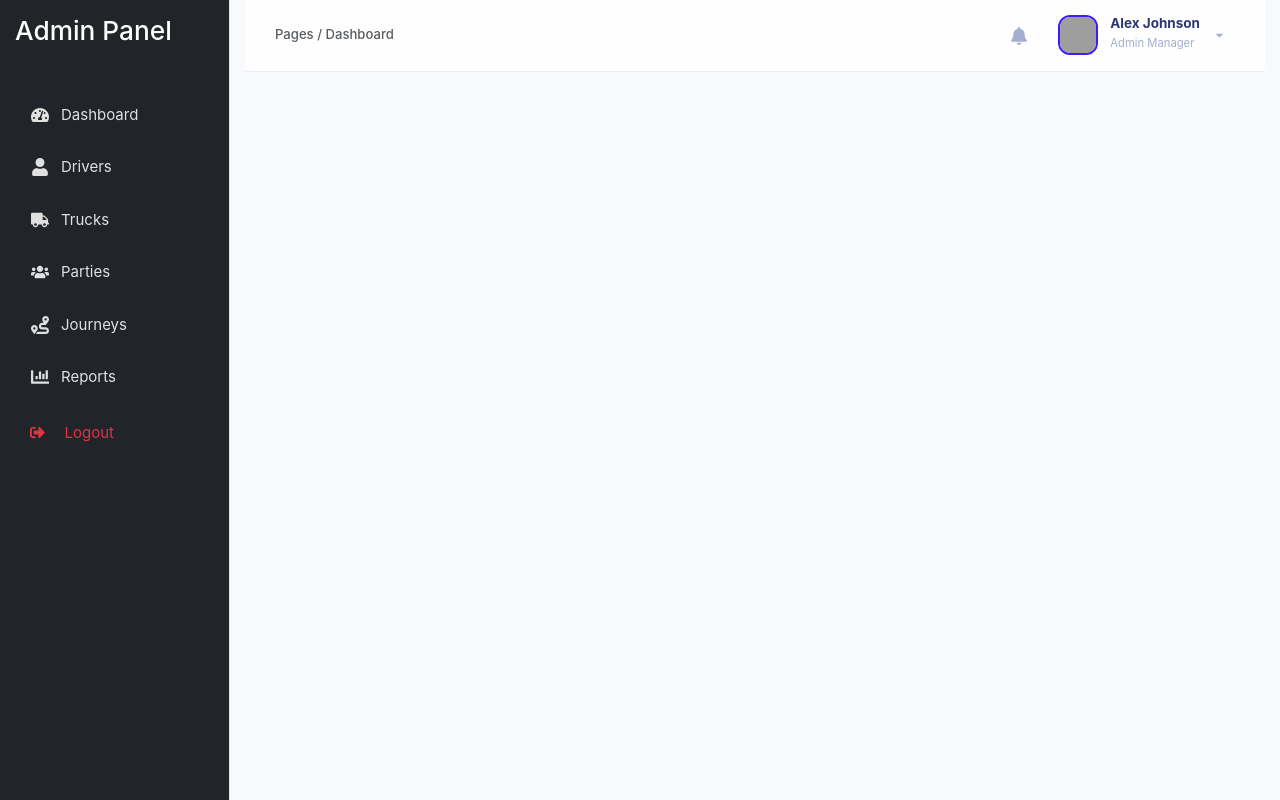
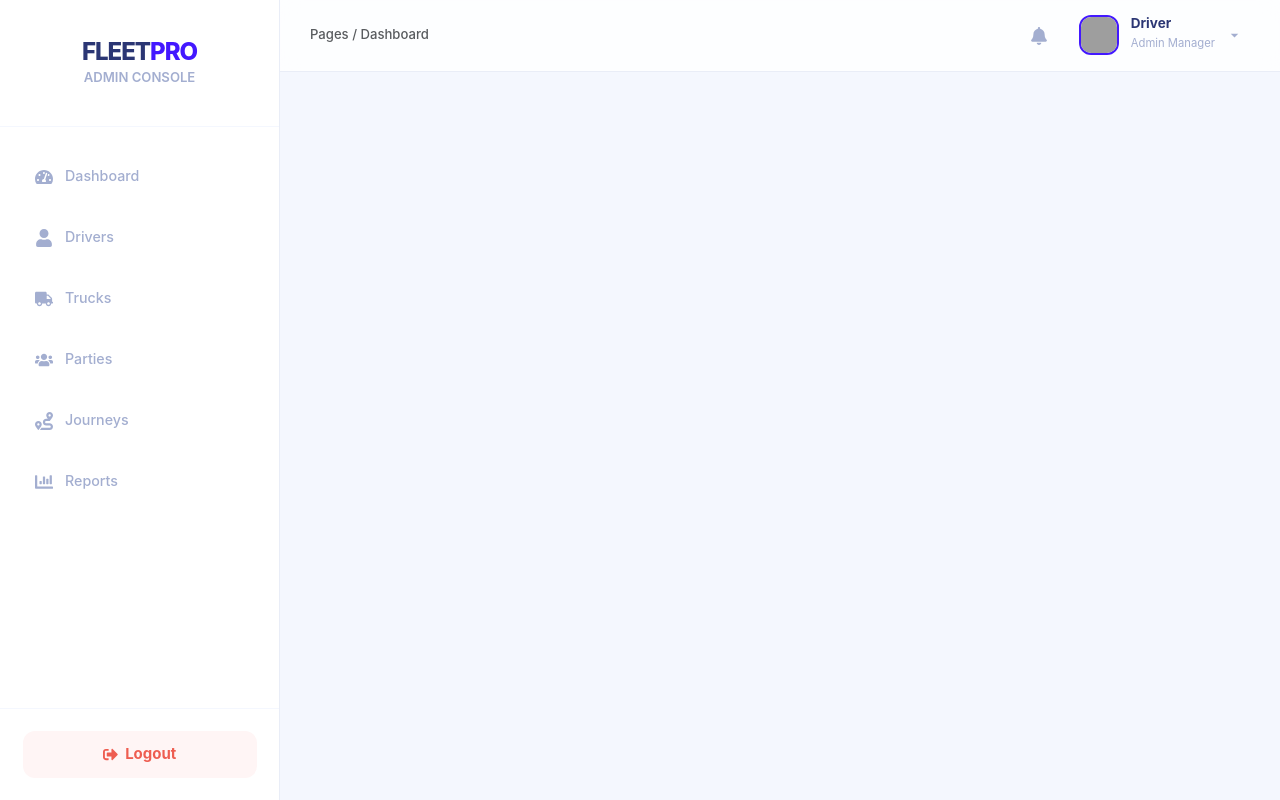
Before and after one commit to PatrickBett/Logistics-Management-System, a React (Vite) app in the folder frontend/: page /admin in a window 1280 px wide. Built offline with nearby package versions, Linux system fonts and the light colour scheme; no server answers; grey boxes are pictures that could not be loaded.

Commit message:
update driver

```diff
--- a/frontend/src/pages/Admin/AdminDashboard.jsx
+++ b/frontend/src/pages/Admin/AdminDashboard.jsx
@@ -1,11 +1,7 @@
 import React, { useState } from "react";
-import { Link, Outlet } from "react-router-dom";
-import { useNavigate } from "react-router-dom";
+import { Outlet, useNavigate, NavLink } from "react-router-dom";
 import { toast } from "react-toastify";
 import Header from "./Header";
-import { FaBars } from "react-icons/fa";
-import { NavLink } from "react-router-dom";
-
 import {
   FaTruck,
   FaUser,
@@ -18,91 +14,171 @@ import {
 
 function AdminDashboard() {
   const [sidebarOpen, setSidebarOpen] = useState(true);
-  // const toggleSidebar = () => setSidebarOpen(!sidebarOpen);
   const navigate = useNavigate();
+
   const handleLogout = () => {
     try {
-      localStorage.removeItem("access");
-      localStorage.removeItem("refresh");
-      localStorage.removeItem("user");
-      toast.success("LoggedOut success");
+      localStorage.clear();
+      toast.success("Logged out successfully");
       navigate("/");
     } catch (e) {
-      console.log(e);
+      console.error(e);
     }
   };
-  const toggleSidebar = () => {
-    setSidebarOpen((prev) => !prev);
+
+  const toggleSidebar = () => setSidebarOpen((prev) => !prev);
+
+  // --- THE MODERN DASHBOARD PALETTE ---
+  const styles = {
+    layoutWrapper: {
+      display: "flex",
+      height: "100vh",
+      width: "100vw",
+      backgroundColor: "#F4F7FE", // Professional Soft Blue-Grey Background
+      overflow: "hidden",
+    },
+    sidebar: {
+      width: sidebarOpen ? "280px" : "0px",
+      minWidth: sidebarOpen ? "280px" : "0px",
+      backgroundColor: "#FFFFFF",
+      transition: "all 0.35s cubic-bezier(0.4, 0, 0.2, 1)",
+      borderRight: "1px solid #E9EDF7",
+      display: "flex",
+      flexDirection: "column",
+      overflow: "hidden",
+      zIndex: 1050,
+    },
+    logoSection: {
+      padding: "2.5rem 1.5rem",
+      textAlign: "center",
+      borderBottom: "1px solid #F4F7FE",
+    },
+    logoText: {
+      color: "#2B3674",
+      fontWeight: "800",
+      fontSize: "1.6rem",
+      letterSpacing: "-1px",
+      margin: 0,
+    },
+    navLinks: {
+      flexGrow: 1,
+      padding: "1.5rem 1rem",
+      overflowY: "auto",
+    },
+    link: ({ isActive }) => ({
+      display: "flex",
+      alignItems: "center",
+      textDecoration: "none",
+      padding: "12px 20px",
+      marginBottom: "10px",
+      borderRadius: "15px",
+      fontSize: "0.95rem",
+      fontWeight: isActive ? "700" : "500",
+      color: isActive ? "#4318FF" : "#A3AED0",
+      backgroundColor: isActive ? "#F4F7FE" : "transparent",
+      transition: "all 0.25s ease",
+      position: "relative",
+    }),
+    activeIndicator: {
+      position: "absolute",
+      right: "0",
+      height: "25px",
+      width: "4px",
+      backgroundColor: "#4318FF",
+      borderRadius: "4px",
+    },
+    mainContent: {
+      flexGrow: 1,
+      display: "flex",
+      flexDirection: "column",
+      height: "100vh",
+      overflow: "hidden", // Let the specific pages handle their own scrolling
+    },
+    contentArea: {
+      flexGrow: 1,
+      padding: "1.5rem",
+      overflowY: "auto",
+      scrollBehavior: "smooth",
+    },
+    logoutSection: {
+      padding: "1.5rem",
+      borderTop: "1px solid #F4F7FE",
+    },
+    logoutBtn: {
+      width: "100%",
+      padding: "12px",
+      borderRadius: "12px",
+      border: "none",
+      backgroundColor: "#FFF5F5",
+      color: "#EE5D50",
+      fontWeight: "700",
+      display: "flex",
+      alignItems: "center",
+      justifyContent: "center",
+      transition: "all 0.2s",
+    },
   };
+
+  const menuItems = [
+    { path: "/admin/dashboard", label: "Dashboard", icon: <FaTachometerAlt /> },
+    { path: "/admin/drivers", label: "Drivers", icon: <FaUser /> },
+    { path: "/admin/trucks", label: "Trucks", icon: <FaTruck /> },
+    { path: "/admin/parties", label: "Parties", icon: <FaUsers /> },
+    { path: "/admin/journeys", label: "Journeys", icon: <FaRoute /> },
+    { path: "/admin/report", label: "Reports", icon: <FaChartBar /> },
+  ];
+
   return (
-    <>
-      <div className="d-flex vh-100">
-        {/* Sidebar */}
-        <div
-          id="sidebar"
-          className={`border-end d-flex flex-column ps-3 pt-3 bg-dark ${
-            sidebarOpen ? "d-block" : "d-none"
-          } d-md-flex`} // d-md-flex ensures sidebar is always visible on md+ screens
-          style={{ width: "230px", minWidth: "230px" }}
-        >
-          <h3 style={{ color: "white" }} className="mb-5">
-            Admin Panel
+    <div style={styles.layoutWrapper}>
+      {/* Sidebar */}
+      <aside style={styles.sidebar}>
+        <div style={styles.logoSection}>
+          <h3 style={styles.logoText}>
+            FLEET<span style={{ color: "#4318FF" }}>PRO</span>
           </h3>
-
-          <NavLink to="/admin/dashboard" className="sidebar-link">
-            <FaTachometerAlt className="icon" />
-            <span>Dashboard</span>
-          </NavLink>
-
-          <NavLink to="/admin/drivers" className="sidebar-link">
-            <FaUser className="icon" />
-            <span>Drivers</span>
-          </NavLink>
-
-          <NavLink to="/admin/trucks" className="sidebar-link">
-            <FaTruck className="icon" />
-            <span>Trucks</span>
-          </NavLink>
-
-          <NavLink to="/admin/parties" className="sidebar-link">
-            <FaUsers className="icon" />
-            <span>Parties</span>
-          </NavLink>
-
-          <NavLink to="/admin/journeys" className="sidebar-link">
-            <FaRoute className="icon" />
-            <span>Journeys</span>
-          </NavLink>
-
-          <NavLink to="/admin/report" className="sidebar-link">
-            <FaChartBar className="icon" />
-            <span>Reports</span>
-          </NavLink>
-
-          <span
-            className="p-3 mb-5 text-danger sidebar-link"
-            style={{ cursor: "pointer" }}
-            onClick={handleLogout}
-          >
-            <FaSignOutAlt className="me-2" /> Logout
-          </span>
+          <small style={{ color: "#A3AED0", fontWeight: "600" }}>
+            ADMIN CONSOLE
+          </small>
         </div>
 
-        {/* Main content */}
-        <div
-          className="flex-grow-1 px-3"
-          style={{
-            width: sidebarOpen ? "calc(100vw - 230px)" : "100%",
-            maxHeight: "100vh",
-            overflowY: "auto", // vertical scroll when content overflows
-            overflowX: "hidden", // optional: hide horizontal scroll
-          }}
-        >
-          <Header onToggleSidebar={toggleSidebar} sidebarOpen={sidebarOpen} />
+        <nav style={styles.navLinks}>
+          {menuItems.map((item) => (
+            <NavLink key={item.path} to={item.path} style={styles.link}>
+              {({ isActive }) => (
+                <>
+                  <span style={{ marginRight: "12px", fontSize: "1.2rem" }}>
+                    {item.icon}
+                  </span>
+                  <span>{item.label}</span>
+                  {isActive && <div style={styles.activeIndicator} />}
+                </>
+              )}
+            </NavLink>
+          ))}
+        </nav>
+
+        <div style={styles.logoutSection}>
+          <button
+            style={styles.logoutBtn}
+            onClick={handleLogout}
+            className="btn-logout-hover"
+          >
+            <FaSignOutAlt className="me-2" />
+            Logout
+          </button>
+        </div>
+      </aside>
+
+      {/* Main Content Wrapper */}
+      <main style={styles.mainContent}>
+        <Header onToggleSidebar={toggleSidebar} sidebarOpen={sidebarOpen} />
+
+        {/* The Page Container where Outlet renders your components */}
+        <div style={styles.contentArea}>
           <Outlet />
         </div>
-      </div>
-    </>
+      </main>
+    </div>
   );
 }
 
--- a/frontend/src/pages/Admin/Header.jsx
+++ b/frontend/src/pages/Admin/Header.jsx
@@ -1,10 +1,19 @@
-import React, { useEffect, useState } from "react";
+import React, { useContext, useEffect, useState } from "react";
 import { FaBars, FaTimes, FaBell, FaUserCircle } from "react-icons/fa";
 import { IoMdArrowDropdown } from "react-icons/io";
+import { AdminContext } from "../../contexts/AdminContext";
 
 function Header({ onToggleSidebar, sidebarOpen }) {
   const [notifications, setNotifications] = useState([]);
   const [unreadCount, setUnreadCount] = useState(0);
+
+  const { trucks, drivers } = useContext(AdminContext);
+
+  const myTruck = trucks.find(
+    (t) => t.driver_info?.id?.toString() === drivers[0]?.id?.toString(),
+  );
+
+  const username = myTruck?.driver_info?.name || "Driver";
 
   // --- CUSTOM STYLES ---
   const styles = {
@@ -119,7 +128,7 @@ function Header({ onToggleSidebar, sidebarOpen }) {
                 lineHeight: "1",
               }}
             >
-              Alex Johnson
+              {username || "Alex Johnson"}
             </div>
             <span style={{ color: "#A3AED0", fontSize: "0.75rem" }}>
               Admin Manager
--- a/frontend/src/pages/User/UserDashboardLayout.jsx
+++ b/frontend/src/pages/User/UserDashboardLayout.jsx
@@ -1,99 +1,175 @@
-import React from "react";
-import { Link, Outlet } from "react-router-dom";
-import { useNavigate } from "react-router-dom";
+import React, { useState } from "react";
+import { Outlet, useNavigate, NavLink } from "react-router-dom";
+import { toast } from "react-toastify";
 import Header from "../Admin/Header";
-import { toast } from "react-toastify";
-import { useState } from "react";
-import { NavLink } from "react-router-dom";
 import {
   FaTruck,
-  FaUser,
   FaTachometerAlt,
-  FaChartBar,
   FaRoute,
-  FaUsers,
   FaSignOutAlt,
 } from "react-icons/fa";
 
 function UserDashboardLayout() {
   const [sidebarOpen, setSidebarOpen] = useState(true);
   const navigate = useNavigate();
+
   const handleLogout = () => {
     try {
-      localStorage.removeItem("access");
-      localStorage.removeItem("refresh");
-      localStorage.removeItem("role");
-      toast.success("Loggedout success");
-
+      localStorage.clear(); // Clears access, refresh, role, etc.
+      toast.success("Logged out successfully");
       navigate("/");
+      // Force reload only if necessary to clear global state
       window.location.reload();
     } catch (e) {
-      console.log(e);
+      console.error("Logout error:", e);
     }
   };
-  const toggleSidebar = () => {
-    setSidebarOpen((prev) => !prev);
+
+  const toggleSidebar = () => setSidebarOpen((prev) => !prev);
+
+  // --- MODERN UI STYLES ---
+  const styles = {
+    layoutWrapper: {
+      display: "flex",
+      height: "100vh",
+      width: "100vw",
+      backgroundColor: "#F4F7FE", // Consistent background
+      overflow: "hidden",
+    },
+    sidebar: {
+      width: sidebarOpen ? "280px" : "0px",
+      minWidth: sidebarOpen ? "280px" : "0px",
+      backgroundColor: "#FFFFFF",
+      transition: "all 0.35s cubic-bezier(0.4, 0, 0.2, 1)",
+      borderRight: "1px solid #E9EDF7",
+      display: "flex",
+      flexDirection: "column",
+      overflow: "hidden",
+      zIndex: 1050,
+    },
+    logoSection: {
+      padding: "2.5rem 1.5rem",
+      borderBottom: "1px solid #F4F7FE",
+    },
+    logoText: {
+      color: "#2B3674",
+      fontWeight: "800",
+      fontSize: "1.5rem",
+      letterSpacing: "-1px",
+      margin: 0,
+    },
+    navLinks: {
+      flexGrow: 1,
+      padding: "1.5rem 1rem",
+    },
+    link: ({ isActive }) => ({
+      display: "flex",
+      alignItems: "center",
+      textDecoration: "none",
+      padding: "12px 20px",
+      marginBottom: "10px",
+      borderRadius: "15px",
+      fontSize: "0.95rem",
+      fontWeight: isActive ? "700" : "500",
+      color: isActive ? "#4318FF" : "#A3AED0",
+      backgroundColor: isActive ? "#F4F7FE" : "transparent",
+      transition: "all 0.25s ease",
+      position: "relative",
+    }),
+    activeIndicator: {
+      position: "absolute",
+      right: "0",
+      height: "25px",
+      width: "4px",
+      backgroundColor: "#4318FF",
+      borderRadius: "4px",
+    },
+    mainContent: {
+      flexGrow: 1,
+      display: "flex",
+      flexDirection: "column",
+      height: "100vh",
+      overflow: "hidden",
+    },
+    contentArea: {
+      flexGrow: 1,
+      padding: "1.5rem",
+      overflowY: "auto",
+    },
+    logoutSection: {
+      padding: "1.5rem",
+      borderTop: "1px solid #F4F7FE",
+    },
+    logoutBtn: {
+      width: "100%",
+      padding: "12px",
+      borderRadius: "12px",
+      border: "none",
+      backgroundColor: "#FFF5F5",
+      color: "#EE5D50",
+      fontWeight: "700",
+      display: "flex",
+      alignItems: "center",
+      justifyContent: "center",
+      transition: "all 0.2s",
+    },
   };
+
+  const menuItems = [
+    { path: "/user/dashboard", label: "Dashboard", icon: <FaTachometerAlt /> },
+    { path: "/user/trucks", label: "My Truck", icon: <FaTruck /> },
+    { path: "/user/journeys", label: "My Journeys", icon: <FaRoute /> },
+  ];
+
   return (
-    <>
-      <div className="d-flex vh-100">
-        {/* Sidebar */}
-        <div
-          id="sidebar"
-          className={`border-end d-flex flex-column ps-3 pt-3 bg-dark ${
-            sidebarOpen ? "d-block" : "d-none"
-          } d-md-flex`} // d-md-flex ensures sidebar is always visible on md+ screens
-          style={{ width: "230px", minWidth: "230px" }}
-        >
-          <h3 style={{ color: "white" }}>User Panel</h3>
-
-          <NavLink
-            to="/user/dashboard"
-            className="p-3 text-decoration-none sidebar-link"
-          >
-            <FaTachometerAlt className="me-2" />
-            Dashboard
-          </NavLink>
-
-          <NavLink
-            to="/user/trucks"
-            className="p-3 text-decoration-none sidebar-link"
-          >
-            <FaTruck className="me-2" />
-            My Truck
-          </NavLink>
-
-          <NavLink
-            to="/user/journeys"
-            className="p-3 text-decoration-none sidebar-link"
-          >
-            <FaRoute className="me-2" /> My Journeys
-          </NavLink>
-
-          <span
-            className="p-3 text-danger sidebar-link"
-            style={{ cursor: "pointer" }}
-            onClick={handleLogout}
-          >
-            <FaSignOutAlt className="me-2" /> Logout
-          </span>
+    <div style={styles.layoutWrapper}>
+      {/* Sidebar */}
+      <aside
+        style={styles.sidebar}
+        className={sidebarOpen ? "" : "d-none d-md-flex"}
+      >
+        <div style={styles.logoSection}>
+          <h3 style={styles.logoText}>
+            FLEET<span style={{ color: "#4318FF" }}>PRO</span>
+          </h3>
+          <small style={{ color: "#A3AED0", fontWeight: "600" }}>
+            USER PANEL
+          </small>
         </div>
 
-        {/* Main content */}
-        <div
-          className="flex-grow-1 px-3"
-          style={{
-            width: sidebarOpen ? "calc(100vw - 230px)" : "100%",
-            maxHeight: "100vh",
-            overflowY: "auto", // vertical scroll when content overflows
-            overflowX: "hidden", // optional: hide horizontal scroll
-          }}
-        >
-          <Header onToggleSidebar={toggleSidebar} sidebarOpen={sidebarOpen} />
+        <nav style={styles.navLinks}>
+          {menuItems.map((item) => (
+            <NavLink key={item.path} to={item.path} style={styles.link}>
+              {({ isActive }) => (
+                <>
+                  <span style={{ marginRight: "12px", fontSize: "1.2rem" }}>
+                    {item.icon}
+                  </span>
+                  <span>{item.label}</span>
+                  {isActive && <div style={styles.activeIndicator} />}
+                </>
+              )}
+            </NavLink>
+          ))}
+        </nav>
+
+        <div style={styles.logoutSection}>
+          <button style={styles.logoutBtn} onClick={handleLogout}>
+            <FaSignOutAlt className="me-2" />
+            Logout
+          </button>
+        </div>
+      </aside>
+
+      {/* Main Content */}
+      <main style={styles.mainContent}>
+        <Header onToggleSidebar={toggleSidebar} sidebarOpen={sidebarOpen} />
+        <div style={styles.contentArea}>
           <Outlet />
         </div>
-      </div>
-    </>
+      </main>
+    </div>
   );
 }
+
 export default UserDashboardLayout;
```
Also changed, not shown: 2 other files (tests, documents, lock files or other folders).
